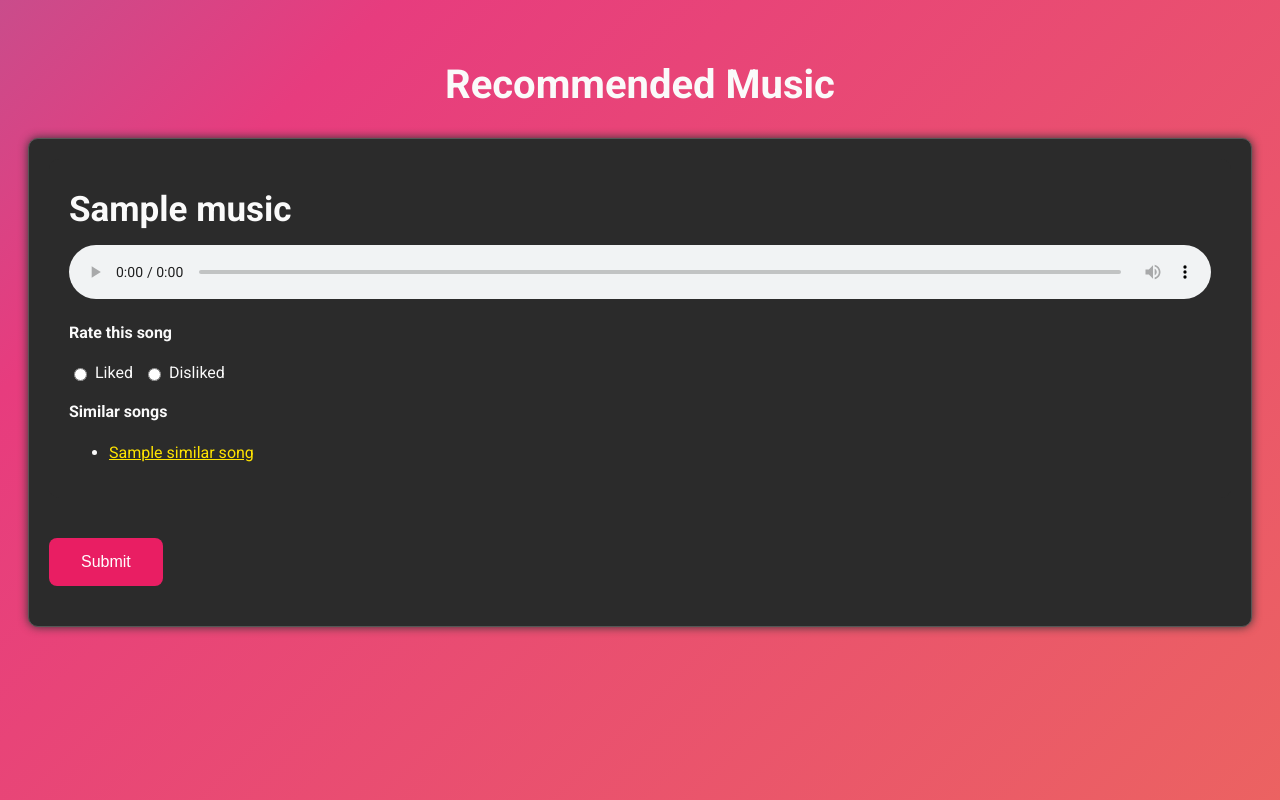
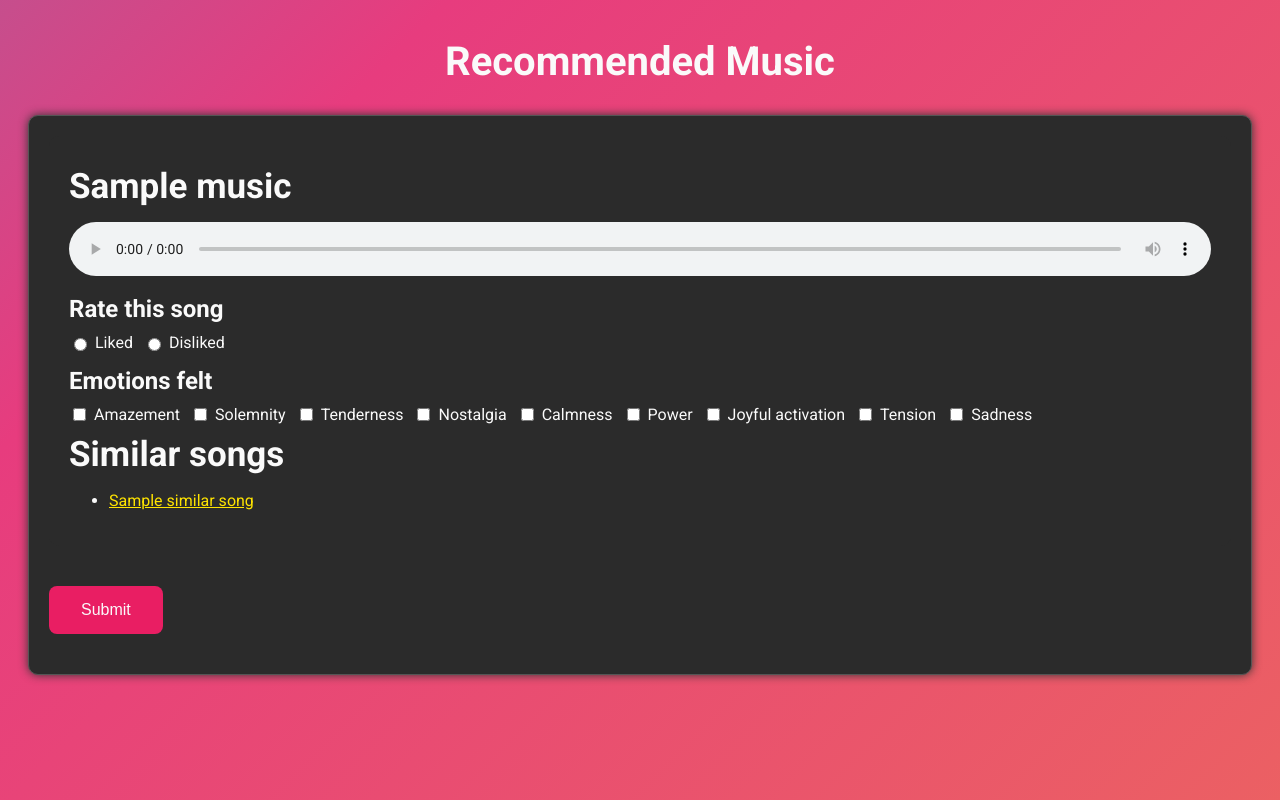
Before and after one commit to iii719/GUI_PEIA, a Flask app: template peia/templates/result.html in a window 1280 px wide. Run offline with Flask 3, Linux system fonts and the light colour scheme; the template is opened without the code that fills it: most values are stand-ins (such as "Sample title", 1, 10 or a date in 2020).

Commit message:
emotion label update

```diff
--- a/peia/app.py
+++ b/peia/app.py
@@ -5,7 +5,7 @@ from torch.utils.data import DataLoader
 import os
 from tinytag import TinyTag
 import pandas as pd
-from settings import emotions, mother_tongue_mapping, batch_size, genre_song_count, genre_mapping, load_similar_songs
+from settings import emotions, mother_tongue_mapping, batch_size, genre_song_count, genre_mapping, genre_mapping_files, load_similar_songs
 
 app = Flask(__name__)
 app.secret_key = 'a1b2c3'
@@ -30,6 +30,7 @@ def load_user_mood_data(request_form, selected_genres):
 
     return user, mood
 
+
 def load_genre_data(selected_genres):
     genre_data = {
         'genre1': [],
@@ -42,21 +43,22 @@ def load_genre_data(selected_genres):
             genre_data['genre1'].append(data[:,0])
             genre_data['genre2'].append(data[:,1])
 
-    genre_data['genre1'] = torch.cat(genre_data['genre1'])
-    genre_data['genre2'] = torch.cat(genre_data['genre2'])
+    genre_data = {key: torch.cat(val) for key, val in genre_data.items()}
 
     return genre_data
 
 def process_post_request(request_form):
     global model
-    session['age'] = request_form.get('age')
-    session['gender'] = request_form.get('gender')
-    session['mother tongue'] = request_form.get('country')
-    session['mood'] = request_form.get('mood')
-    session['emotions'] = {emotion: (emotion in request_form.getlist('emotion')) for emotion in emotions}
-    session['selected_genres'] = request.form.getlist('genre[]')
 
-    selected_genres = session['selected_genres']
+    selected_genres = request_form.getlist('genre[]')
+    session.update({
+        'age': request_form.get('age'),
+        'gender': request_form.get('gender'),
+        'mother tongue': request_form.get('country'),
+        'mood': request_form.get('mood'),
+        'emotions': {emotion: (emotion in request_form.getlist('emotion')) for emotion in emotions},
+        'selected_genres': selected_genres
+    })
 
     user, mood = load_user_mood_data(request_form, selected_genres)
     Genre = load_genre_data(selected_genres)
@@ -73,11 +75,8 @@ def process_post_request(request_form):
 
     topk_values, topk_indices = torch.topk(all_outputs, 15)
     max_indices = topk_indices[topk_values == topk_values.max()]
-    if len(max_indices) <= 5:
-        selected_indices = topk_indices[:5]
-    else:
-        shuffled_indices = max_indices[torch.randperm(max_indices.size(0))]
-        selected_indices = shuffled_indices[:5]
+    shuffled_indices = max_indices[torch.randperm(max_indices.size(0))]
+    selected_indices = shuffled_indices[:5] if len(max_indices) > 5 else topk_indices[:5]
 
     top5_music_files = []
 
@@ -108,7 +107,6 @@ def result():
             'gender': 1 if session.get('gender') == 'male' else 0,
             'mother tongue': session.get('mother tongue'),
             'mood': int(session.get('mood')),
-            **{emotion: int(session.get('emotions')[emotion]) for emotion in emotions}
         }
 
         excel_file_path = 'feedback.xlsx'
@@ -116,20 +114,27 @@ def result():
 
         new_feedback = []
         for i in range(5):
-            feedback = request.form.get(f'feedback{i+1}')
-            if feedback is None:
-                continue
-
             song_id = int(request.form.get(f'track id{i+1}'))
             song_genre = request.form.get(f'genre{i+1}')
-            song_feedback = {
-                'track id': song_id,
-                'genre': song_genre,
-                'liked': int(request.form.get(f'feedback{i+1}')),
-                **feedback_info
-            }
 
-            new_feedback.append(song_feedback)
+            felt_emotions_dict = {}
+            for emotion in emotions:
+                felt_emotions_dict[emotion] = int(request.form.get(f'emotions{i+1}-{emotion}') is not None)
+
+            checked_emotions_count = sum(felt_emotions_dict.values())
+            feedback_value = (lambda x: int(x) if x else None)(request.form.get(f'feedback{i+1}'))
+
+            if checked_emotions_count > 0 or feedback_value is not None:
+                if checked_emotions_count == 0:
+                    felt_emotions_dict = {key: None for key in felt_emotions_dict}
+                song_feedback = {
+                    'track id': song_id,
+                    'genre': song_genre,
+                    'liked': feedback_value,
+                    **feedback_info,
+                    **felt_emotions_dict
+                }
+                new_feedback.append(song_feedback)
 
         new_feedback_df = pd.DataFrame(new_feedback)
         feedback_df = pd.concat([feedback_df, new_feedback_df], ignore_index=True)
@@ -137,14 +142,8 @@ def result():
         session.clear()
         return redirect(url_for('home'))
 
-
     top5_songs = request.args.get('top5_songs').split(',')
     music_with_similar_songs = []
-
-    classical_top_5_similar = load_similar_songs('classical_top_5_similar.pkl')
-    rock_top_5_similar = load_similar_songs('rock_top_5_similar.pkl')
-    pop_top_5_similar = load_similar_songs('pop_top_5_similar.pkl')
-    electronic_top_5_similar = load_similar_songs('electronic_top_5_similar.pkl')
 
     for song in top5_songs:
 
@@ -154,14 +153,7 @@ def result():
         song_index = int(song.split('/')[-1].split('.')[0]) - 1
         song_genre = song.split('/')[-2]
 
-        if song_genre == 'classical':
-            top_5_similar_songs = classical_top_5_similar
-        elif song_genre == 'rock':
-            top_5_similar_songs = rock_top_5_similar
-        elif song_genre == 'pop':
-            top_5_similar_songs = pop_top_5_similar
-        elif song_genre == 'electronic':
-            top_5_similar_songs = electronic_top_5_similar
+        top_5_similar_songs = load_similar_songs(genre_mapping_files[song_genre])
 
         similar_song_indices_and_genres = top_5_similar_songs[song_index]
         similar_song_files = []
--- a/peia/static/css/index.css
+++ b/peia/static/css/index.css
@@ -128,8 +128,8 @@ select {
     appearance: none;
     background-color: #1f1f1f;
     background-image: linear-gradient(45deg, transparent 50%, #fafafa 50%), linear-gradient(135deg, #fafafa 50%, transparent 50%), linear-gradient(to right, #e91e63, #e91e63);
-    background-position: calc(100% - 20px) calc(1em + 5px), calc(100% - 15px) calc(1em + 5px), 100% 0; /* adjust these values */
-    background-size: 5px 5px, 5px 5px, 2.5em 3.5em; /* adjust these values */
+    background-position: calc(100% - 20px) calc(1em + 5px), calc(100% - 15px) calc(1em + 5px), 100% 0;
+    background-size: 5px 5px, 5px 5px, 2.5em 3.5em;
     background-repeat: no-repeat;
     border-radius: 8px;
     border: 2px solid #555;
--- a/peia/static/css/result.css
+++ b/peia/static/css/result.css
@@ -1,8 +1,19 @@
+:root {
+    --background-color: #2b2b2b;
+    --text-color: #fafafa;
+    --font-family: 'Roboto', sans-serif;
+    --primary-color: #e91e63;
+    --hover-primary-color: #ad1457;
+    --link-color: #FFE400;
+    --hover-link-color: #FFAA00;
+    --radio-checkbox-color: #FF0000;
+}
+
 body {
-    font-family: 'Roboto', sans-serif;
+    font-family: var(--font-family);
     background-color: #1b1b1b;
     padding: 20px;
-    color: #fafafa;
+    color: var(--text-color);
     background: linear-gradient(-45deg, #ee7752, #e73c7e, #23a6d5, #23d5ab);
     background-size: 400% 400%;
     animation: gradient 15s ease infinite;
@@ -30,16 +41,24 @@ form {
     }
 }
 
+.main-title, .song-title, .similar-title {
+    color: var(--text-color);
+    font-weight: 700;
+    margin: 10px 0;
+}
+
 .main-title {
-    color: #fafafa;
     text-align: center;
+    font-size: 2.5em;
     margin-bottom: 30px;
-    font-weight: 700;
-    font-size: 2.5em;
+}
+
+.song-title, .similar-title {
+    font-size: 35px;
 }
 
 .song-section {
-    background-color: #2b2b2b;
+    background-color: var(--background-color);
     padding: 20px;
     margin-bottom: 20px;
     border-radius: 10px;
@@ -50,33 +69,37 @@ form {
     transform: scale(1.01);
 }
 
-.song-title {
-    font-size: 35px;
-    font-weight: bold;
-    color: #fafafa;
-    margin-top: 10px;
+.rate-title, .emotions-title {
+    font-size: 24px;
+    margin-top: 15px;
     margin-bottom: 10px;
 }
 
-.rate-title, .similar-title {
-    font-size: 16px;
-    margin-top: 20px;
-}
-
-.radio-group {
+.checkbox-group, .radio-group {
     display: flex;
     gap: 10px;
     margin-bottom: 10px;
+    flex-wrap: wrap;
 }
 
-.radio-group div {
+.checkbox-group div, .radio-group div {
     display: flex;
     align-items: center;
 }
 
-.radio-group div label {
+.checkbox-group div:hover, .radio-group div:hover {
+    transform: scale(1.02);
+    transition: transform 0.2s ease;
+}
+
+.checkbox-group div input:checked, .radio-group div input:checked {
+    background-color: var(--radio-checkbox-color);
+    border-color: var(--primary-color);
+    box-shadow: 0 0 10px var(--primary-color);
+}
+.checkbox-group div label, .radio-group div label {
     margin-left: 5px;
-    color: #fafafa;
+    color: var(--text-color);
 }
 
 audio {
@@ -85,9 +108,9 @@ audio {
 }
 
 .submit-button {
-    background-color: #e91e63;
+    background-color: var(--primary-color);
     border: none;
-    color: white;
+    color: var(--text-color);
     padding: 15px 32px;
     text-align: center;
     text-decoration: none;
--- a/peia/templates/result.html
+++ b/peia/templates/result.html
@@ -31,12 +28,51 @@
                 <h4 class="rate-title">Rate this song</h4>
                 <div class="radio-group">
                     <div>
-                        <input type="radio" id="liked{{ loop.index }}" name="feedback{{ loop.index }}" value="1">
-                        <label for="liked{{ loop.index }}">Liked</label>
+                        <input type="radio" id="liked-{{ loop.index }}" name="feedback{{ loop.index }}" value="1">
+                        <label for="liked-{{ loop.index }}">Liked</label>
                     </div>
                     <div>
-                        <input type="radio" id="disliked{{ loop.index }}" name="feedback{{ loop.index }}" value="0">
-                        <label for="disliked{{ loop.index }}">Disliked</label>
+                        <input type="radio" id="disliked-{{ loop.index }}" name="feedback{{ loop.index }}" value="0">
+                        <label for="disliked-{{ loop.index }}">Disliked</label>
+                    </div>
+                </div>
+                <h4 class="emotions-title">Emotions felt</h4>
+                <div class="checkbox-group">
+                    <div>
+                        <input type="checkbox" id="emotion{{loop.index}}-amazement" name="emotions{{loop.index}}-amazement" value="1">
+                        <label for="emotion{{loop.index}}-amazement">Amazement</label>
+                    </div>
+                    <div>
+                        <input type="checkbox" id="emotion{{loop.index}}-solemnity" name="emotions{{loop.index}}-solemnity" value="1">
+                        <label for="emotion{{loop.index}}-solemnity">Solemnity</label>
+                    </div>
+                    <div>
+                        <input type="checkbox" id="emotion{{loop.index}}-tenderness" name="emotions{{loop.index}}-tenderness" value="1">
+                        <label for="emotion{{loop.index}}-tenderness">Tenderness</label>
+                    </div>
+                    <div>
+                        <input type="checkbox" id="emotion{{loop.index}}-nostalgia" name="emotions{{loop.index}}-nostalgia" value="1">
+                        <label for="emotion{{loop.index}}-nostalgia">Nostalgia</label>
+                    </div>
+                    <div>
+                        <input type="checkbox" id="emotion{{loop.index}}-calmness" name="emotions{{loop.index}}-calmness" value="1">
+                        <label for="emotion{{loop.index}}-calmness">Calmness</label>
+                    </div>
+                    <div>
+                        <input type="checkbox" id="emotion{{loop.index}}-power" name="emotions{{loop.index}}-power" value="1">
+                        <label for="emotion{{loop.index}}-power">Power</label>
+                    </div>
+                    <div>
+                        <input type="checkbox" id="emotion{{loop.index}}-joyful_activation" name="emotions{{loop.index}}-joyful_activation" value="1">
+                        <label for="emotion{{loop.index}}-joyful_activation">Joyful activation</label>
+                    </div>
+                    <div>
+                        <input type="checkbox" id="emotion{{loop.index}}-tension" name="emotions{{loop.index}}-tension" value="1">
+                        <label for="emotion{{loop.index}}-tension">Tension</label>
+                    </div>
+                    <div>
+                        <input type="checkbox" id="emotion{{loop.index}}-sadness" name="emotions{{loop.index}}-sadness" value="1">
+                        <label for="emotion{{loop.index}}-sadness">Sadness</label>
                     </div>
                 </div>
             </div>
```
Also changed, not shown: other parts of peia/static/css/result.css (+5 -5 lines), other parts of peia/templates/result.html (+0 -3 lines), peia/settings.py (+7 -0 lines), 1 other file.
